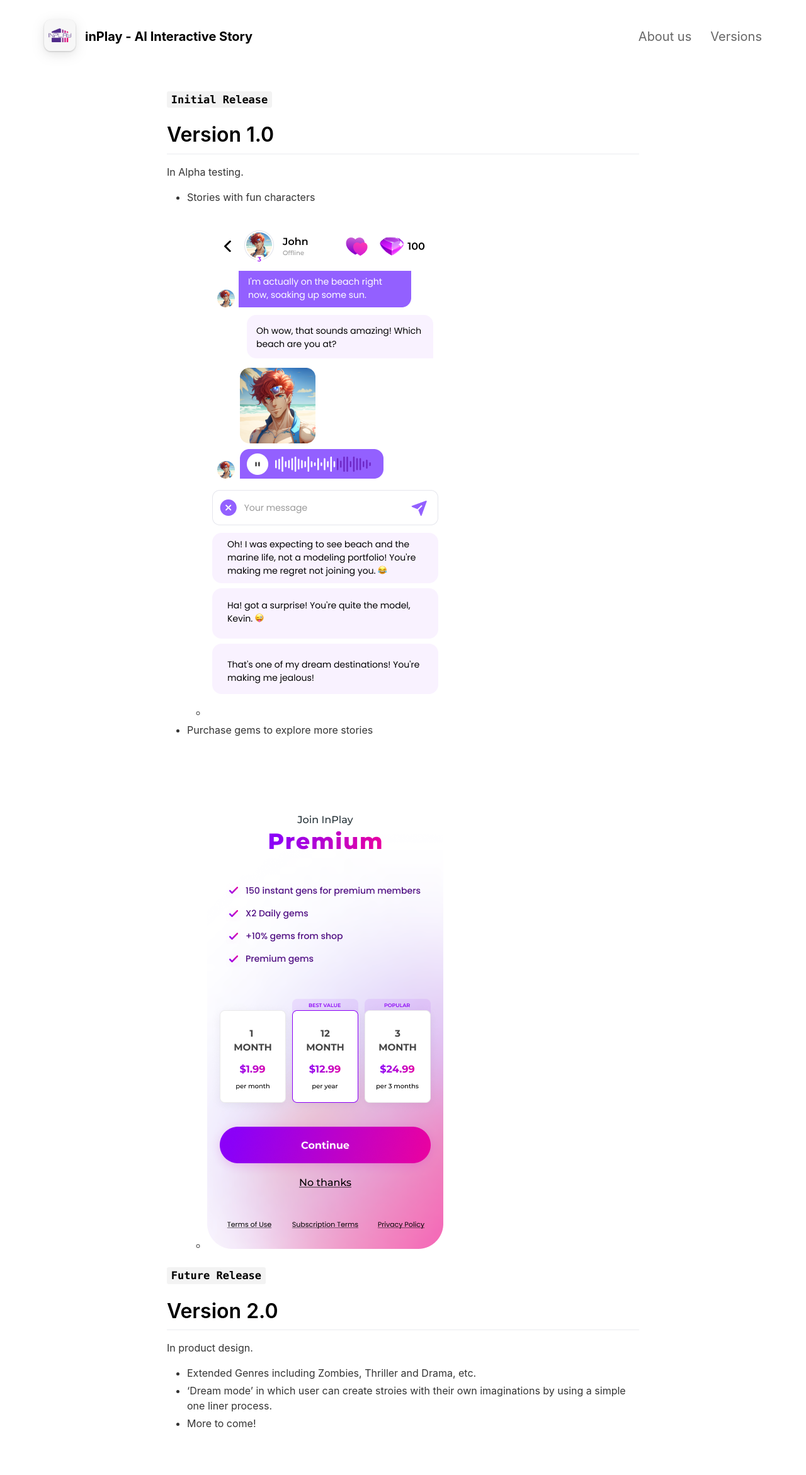
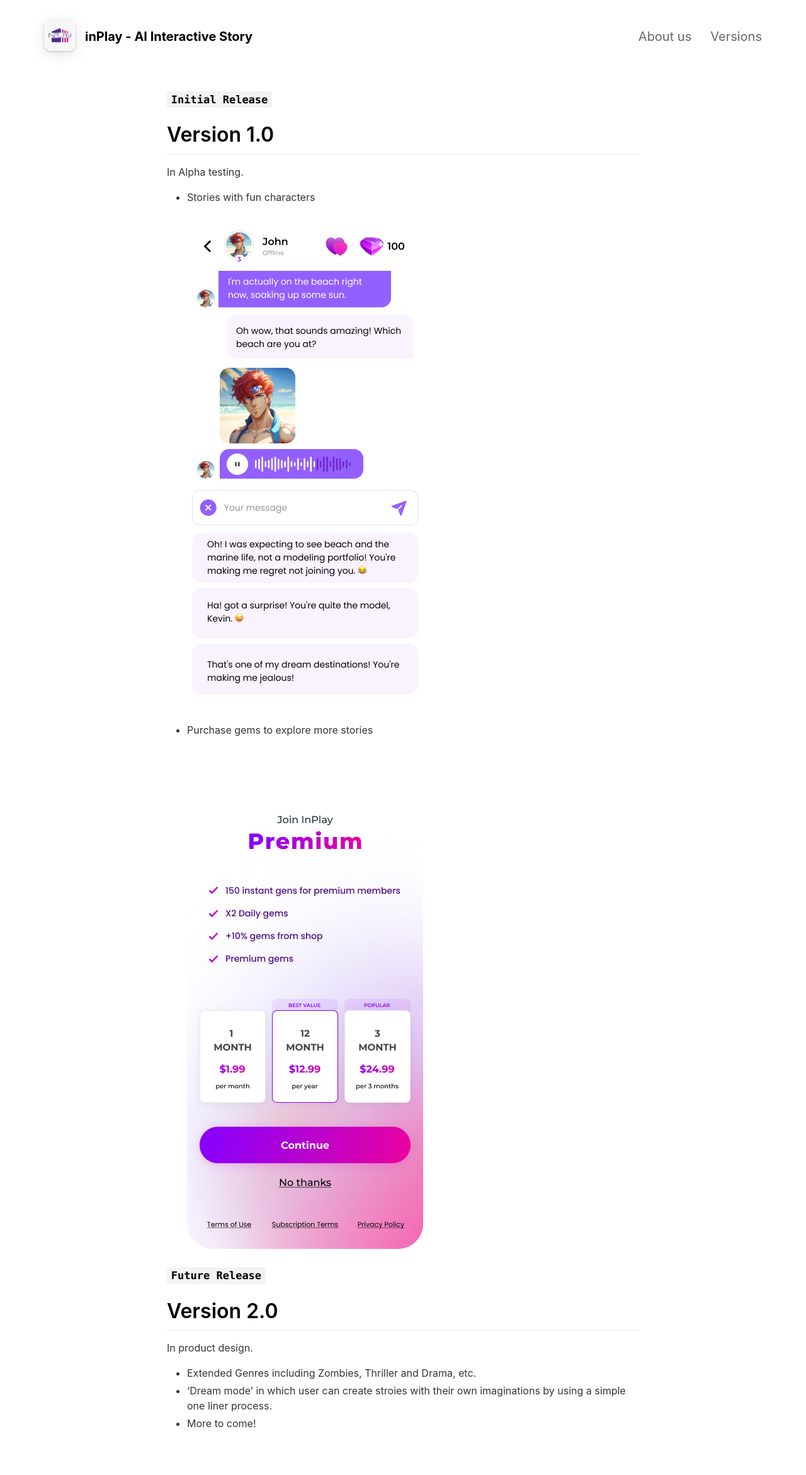
Before and after one commit to InceptionsAI/inceptionsai.github.io, a Jekyll site: the page built from _pages/versions.md, in a window 1280 px wide. Shown: the whole page at 63% size. Built offline with Jekyll 4.4.1, drawn with Linux system fonts in a browser that asks for light colours; nearby versions of some CDN libraries.

Commit message:
Fix the first time build.
Update _config.yml

Update versions.md

Update _config.yml

Update _config.yml

Update default.html

```diff
--- a/_config.yml
+++ b/_config.yml
@@ -1,5 +1,5 @@
 #page title
-page_title                                :                                           # Automatically populates with app name if not set and if iOS app ID is set. Otherwise enter manually.
+page_title                                : Inceptions AI                                          # Automatically populates with app name if not set and if iOS app ID is set. Otherwise enter manually.
 
 # App Info
 ios_app_id                                :                                 # Required. Enter iOS app ID to automatically populate name, price and icons (e.g. 718043190).
@@ -37,27 +37,27 @@ features                                  :
 
   - title                                 : Any Time
     description                           : Explore captivating stories set in various historical periods, from ancient Rome to 3000 AD.
-    fontawesome_icon_name                 : magic
+    fontawesome_icon_name                 : calendar
 
   - title                                 : Any Location
     description                           : Travel through real-world settings to fantastical realms and alternate realities, anywhere in the cosmos.
-    fontawesome_icon_name                 : mobile
+    fontawesome_icon_name                 : map
 
   - title                                 : Any Character
     description                           : Engage with characters from various ethnicities, and social backgrounds, celebrities or scientist.
-    fontawesome_icon_name                 : play-circle
+    fontawesome_icon_name                 : female
 
   - title                                 : Any Genre
     description                           : Choose from stories such as science fiction, epic fantasy, gripping mystery, heartfelt romance, and more.
-    fontawesome_icon_name                 : sync
+    fontawesome_icon_name                 : magic
 
   - title                                 : Any Form
     description                           : Interact and immerse yourself into the digital game with text, image, voice and video, etc.
-    fontawesome_icon_name                 : sync
+    fontawesome_icon_name                 : film
 
   - title                                 : Any Ending
     description                           : The dreamland of fun is at your fingertips, you get to decide how the story should go or never ends.
-    fontawesome_icon_name                 : sync
+    fontawesome_icon_name                 : heart
 
 # Theme Settings
 topbar_color                              : "#000000"
@@ -114,6 +114,10 @@ exclude:
   - LICENSE
   - README.md
   - CNAME
+  - tmp/
+  - vendor/
+  - Gemfile
+  - Gemfile.lock
 
 collections:
   pages:
--- a/_layouts/default.html
+++ b/_layouts/default.html
@@ -54,7 +54,9 @@
                             {% if site.playstore_link %}
                                 <a class="playStoreLink" href="{{site.playstore_link}}"><img class="playStore" src="assets/playstore.png"></a>
                             {% endif %}
+                            {% if site.appstore_link %}
                             <a class="appStoreLink" href="{{site.appstore_link}}"><img class="appStore" src="assets/appstore.png"></a>
+                            {% endif %}
                         </div>
                     </div>
                     {% include features.html %}
--- a/_pages/versions.md
+++ b/_pages/versions.md
@@ -8,9 +8,9 @@ include_in_header: true
 # **Version 1.0**
 In Alpha testing.
 - Stories with fun characters
-  - ![screenshot1](../assets/screenshot/chat.png "Stories with fun characters")
+  ![screenshot1](../assets/screenshot/chat.png "Stories with fun characters")
 - Purchase gems to explore more stories
-  - ![screenshot2](../assets/screenshot/premium.png "Purchase gems to explore more stories")
+  ![screenshot2](../assets/screenshot/premium.png "Purchase gems to explore more stories")
 
 ### `Future Release`
 # **Version 2.0**
```
